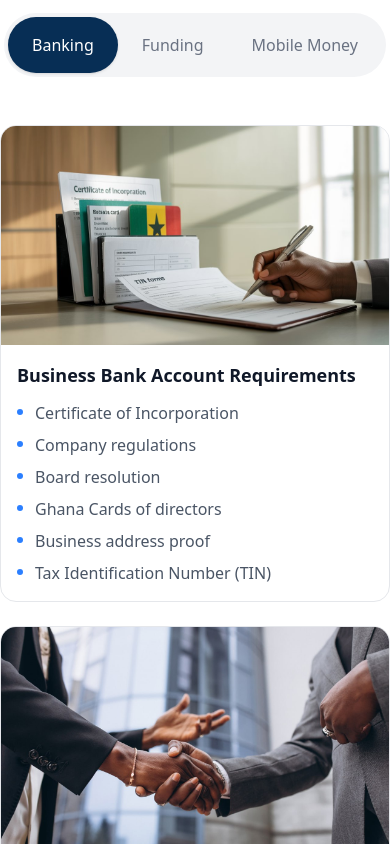
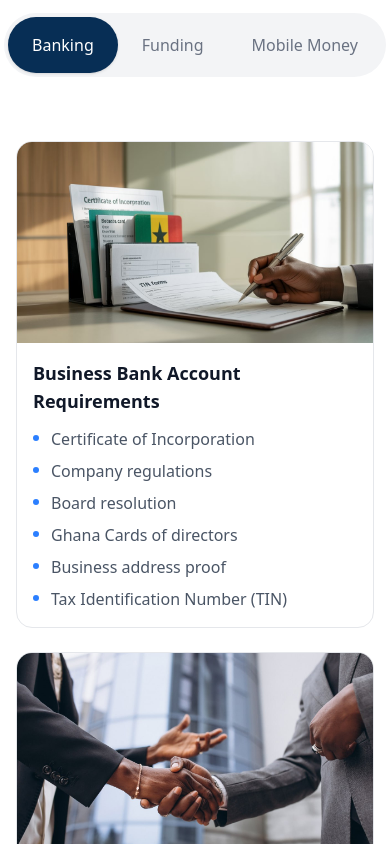
Before and after one commit to Drake669/ghana-business-report, a Next.js app: page / in a window 390 px wide. Shown: the part 6840-7684 px from the top of the page. Built offline with nearby package versions, Linux system fonts and the light colour scheme.

Commit message:
Update BankingSection layout by adding padding for improved responsiveness and visual consistency.

```diff
--- a/components/BankingSection.tsx
+++ b/components/BankingSection.tsx
@@ -261,7 +261,7 @@ const BankingSection: React.FC = () => {
         </div>
       </div>
 
-      <div className="max-w-7xl mx-auto">
+      <div className="max-w-7xl mx-auto lg:p-0 p-4">
         {ActiveComponent && <ActiveComponent />}
       </div>
     </div>
```
